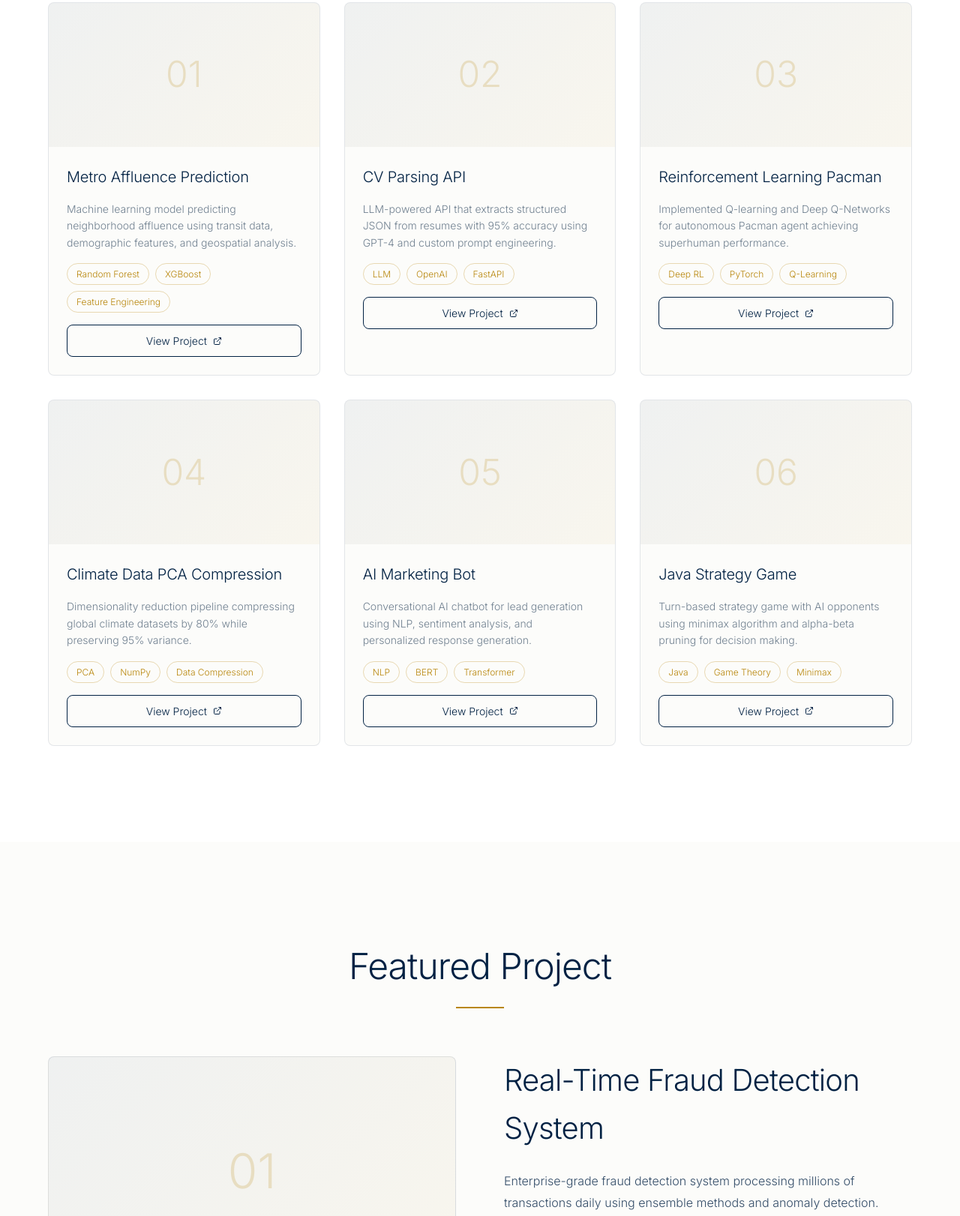
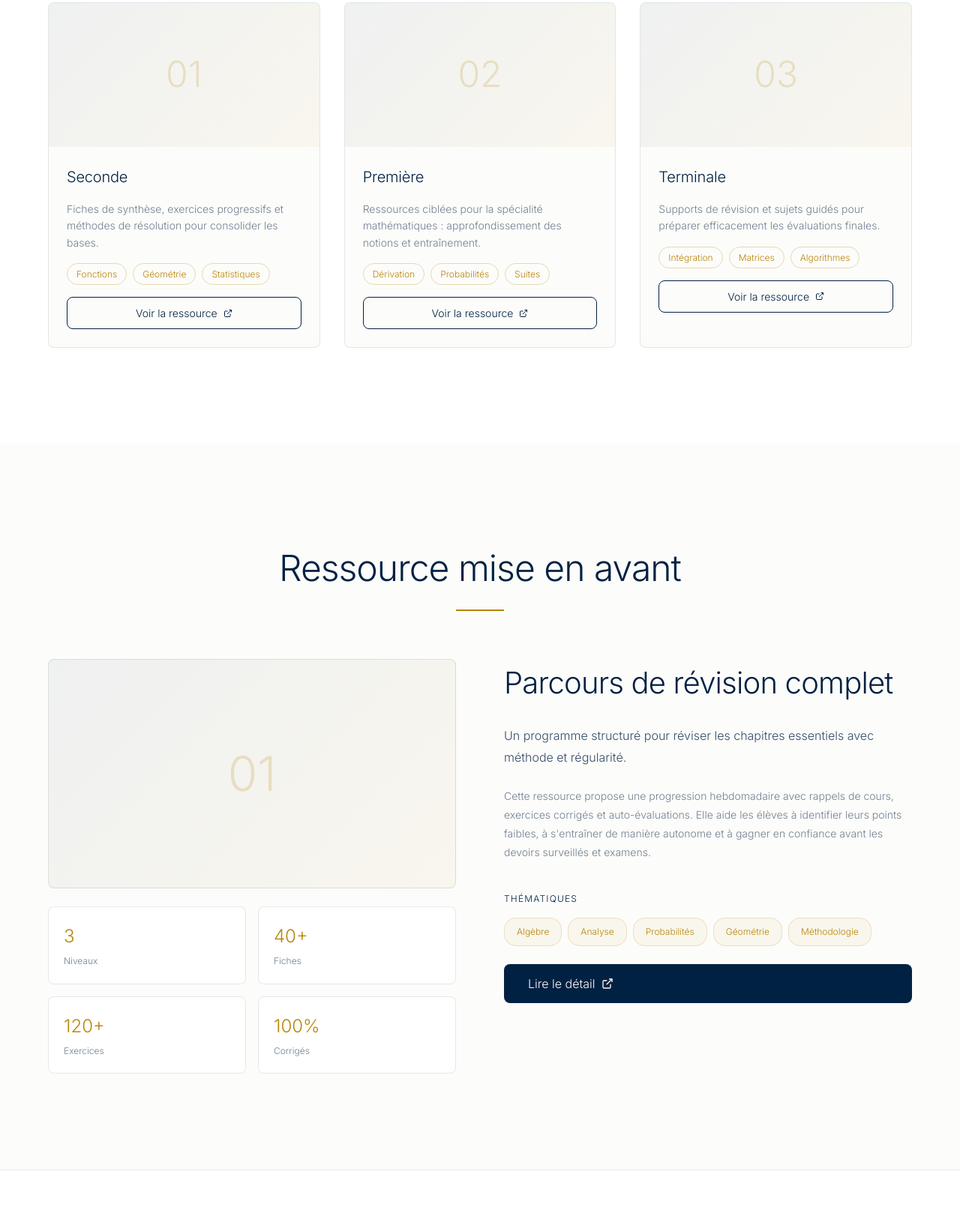
Before and after one commit to admhan/prof, a plain HTML site: page site-main/portfolio.html in a window 1280 px wide. Shown: the part 566-2188 px from the top of the page at 75% size. Drawn offline with Linux system fonts and the light colour scheme.

Commit message:
Update site text content for math teacher profile

```diff
--- a/site-main/js/projects.js
+++ b/site-main/js/projects.js
@@ -3,78 +3,57 @@
 export const projectsPageData = {
   hero: {
     backLinkHref: 'index.html',
-    backLinkLabel: 'Back to CV',
-    title: 'Selected Projects',
-    subtitle: 'AI, Machine Learning & Data Engineering'
+    backLinkLabel: 'Retour au CV',
+    title: 'Ressources pédagogiques',
+    subtitle: 'Supports de cours et exercices de mathématiques'
   },
   projects: [
     {
-      title: 'Metro Affluence Prediction',
-      description: 'Machine learning model predicting neighborhood affluence using transit data, demographic features, and geospatial analysis.',
-      tags: ['Random Forest', 'XGBoost', 'Feature Engineering'],
+      title: 'Seconde',
+      description: 'Fiches de synthèse, exercices progressifs et méthodes de résolution pour consolider les bases.',
+      tags: ['Fonctions', 'Géométrie', 'Statistiques'],
       image: '',
-      ctaLabel: 'View Project'
+      ctaLabel: 'Voir la ressource'
     },
     {
-      title: 'CV Parsing API',
-      description: 'LLM-powered API that extracts structured JSON from resumes with 95% accuracy using GPT-4 and custom prompt engineering.',
-      tags: ['LLM', 'OpenAI', 'FastAPI'],
+      title: 'Première',
+      description: 'Ressources ciblées pour la spécialité mathématiques : approfondissement des notions et entraînement.',
+      tags: ['Dérivation', 'Probabilités', 'Suites'],
       image: '',
-      ctaLabel: 'View Project'
+      ctaLabel: 'Voir la ressource'
     },
     {
-      title: 'Reinforcement Learning Pacman',
-      description: 'Implemented Q-learning and Deep Q-Networks for autonomous Pacman agent achieving superhuman performance.',
-      tags: ['Deep RL', 'PyTorch', 'Q-Learning'],
+      title: 'Terminale',
+      description: 'Supports de révision et sujets guidés pour préparer efficacement les évaluations finales.',
+      tags: ['Intégration', 'Matrices', 'Algorithmes'],
       image: '',
-      ctaLabel: 'View Project'
-    },
-    {
-      title: 'Climate Data PCA Compression',
-      description: 'Dimensionality reduction pipeline compressing global climate datasets by 80% while preserving 95% variance.',
-      tags: ['PCA', 'NumPy', 'Data Compression'],
-      image: '',
-      ctaLabel: 'View Project'
-    },
-    {
-      title: 'AI Marketing Bot',
-      description: 'Conversational AI chatbot for lead generation using NLP, sentiment analysis, and personalized response generation.',
-      tags: ['NLP', 'BERT', 'Transformer'],
-      image: '',
-      ctaLabel: 'View Project'
-    },
-    {
-      title: 'Java Strategy Game',
-      description: 'Turn-based strategy game with AI opponents using minimax algorithm and alpha-beta pruning for decision making.',
-      tags: ['Java', 'Game Theory', 'Minimax'],
-      image: '',
-      ctaLabel: 'View Project'
+      ctaLabel: 'Voir la ressource'
     }
   ],
   featured: {
-    sectionTitle: 'Featured Project',
+    sectionTitle: 'Ressource mise en avant',
     number: '01',
-    title: 'Real-Time Fraud Detection System',
-    description: 'Enterprise-grade fraud detection system processing millions of transactions daily using ensemble methods and anomaly detection.',
+    title: 'Parcours de révision complet',
+    description: 'Un programme structuré pour réviser les chapitres essentiels avec méthode et régularité.',
     longDescription:
-      'The system combines supervised learning (Gradient Boosting, Neural Networks) with unsupervised techniques (Isolation Forest, One-Class SVM) to identify fraudulent patterns in real-time. Deployed on AWS with auto-scaling, maintaining 99.9% uptime while adapting to evolving fraud patterns through continuous learning.',
+      'Cette ressource propose une progression hebdomadaire avec rappels de cours, exercices corrigés et auto-évaluations. Elle aide les élèves à identifier leurs points faibles, à s\'entraîner de manière autonome et à gagner en confiance avant les devoirs surveillés et examens.',
     metrics: [
-      { value: '98.7%', label: 'Accuracy' },
-      { value: '0.3%', label: 'False Positive' },
-      { value: '< 50ms', label: 'Processing' },
-      { value: '5M+/day', label: 'Transactions' }
+      { value: '3', label: 'Niveaux' },
+      { value: '40+', label: 'Fiches' },
+      { value: '120+', label: 'Exercices' },
+      { value: '100%', label: 'Corrigés' }
     ],
-    techStackLabel: 'Tech Stack',
-    techTags: ['Deep Learning', 'AWS', 'Kafka', 'Docker', 'PostgreSQL'],
-    ctaLabel: 'Read Case Study'
+    techStackLabel: 'Thématiques',
+    techTags: ['Algèbre', 'Analyse', 'Probabilités', 'Géométrie', 'Méthodologie'],
+    ctaLabel: 'Lire le détail'
   },
   cta: {
-    title: "Let's build intelligent systems.",
-    description: "I'm always interested in collaborating on challenging data science problems and innovative AI projects.",
-    buttonLabel: 'Contact Me',
-    buttonHref: 'mailto:contact@example.com'
+    title: 'Restons en contact.',
+    description: 'Téléphone : 07 81 11 43 94 · Email : adamhannachi8@gmail.com',
+    buttonLabel: 'Contacter',
+    buttonHref: 'mailto:adamhannachi8@gmail.com'
   },
   footer: {
-    copyright: '© 2026 Alexander Chen. All rights reserved.'
+    copyright: '© 2026 Adam Hannachi. Tous droits réservés.'
   }
 };
```
Also changed, not shown: site-main/index.html (+1 -1 lines), site-main/js/homeData.js (+30 -30 lines).
